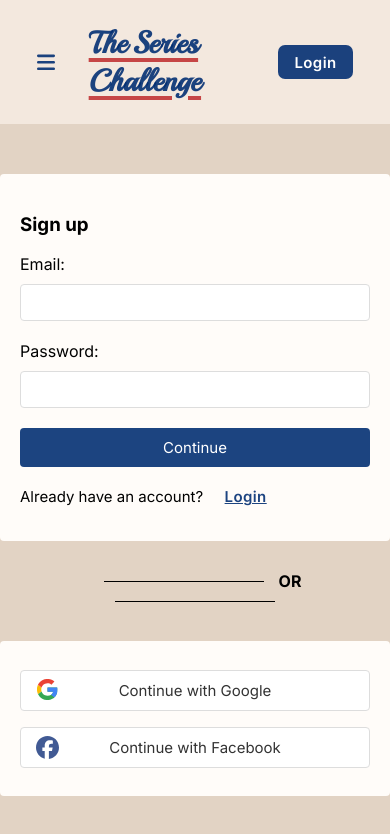
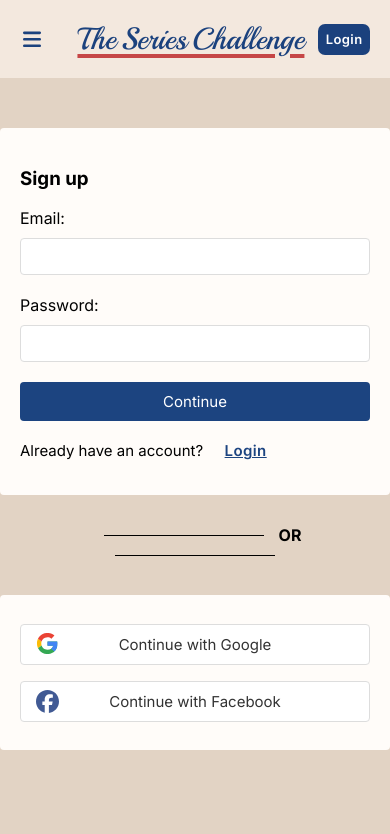
Before and after one commit to robpwatkins/workouts, a React (Create React App) app in the folder client/: page /signup in a window 390 px wide. Shown: the top 834 px of the page. Built offline with nearby package versions, Linux system fonts and the light colour scheme; no server answers.

Commit message:
adjusting responsiveness

```diff
--- a/client/package.json
+++ b/client/package.json
@@ -12,6 +12,7 @@
     "@testing-library/user-event": "^13.5.0",
     "date-fns": "^2.29.3",
     "react": "^18.2.0",
+    "react-device-detect": "^2.2.3",
     "react-dom": "^18.2.0",
     "react-router-dom": "^6.8.1",
     "react-scripts": "5.0.1",
--- a/client/src/components/Team.js
+++ b/client/src/components/Team.js
@@ -1,5 +1,6 @@
 import { useState } from 'react';
 // import { useAuthContext } from '../hooks/useAuthContext';
+import { isMobile } from 'react-device-detect';
 import { usePicksContext } from '../hooks/usePicksContexts';
 
 const Team = ({ seriesId, team, type, win, record, logo, primary, successfulPick, opponentPrimary, concluded }) => {
@@ -9,7 +10,7 @@ const Team = ({ seriesId, team, type, win, record, logo, primary, successfulPick
   const serverUrl = process.env.REACT_APP_SERVER_URL;
 
   const handleMouseEnter = () => {
-    if (concluded) return;
+    if (concluded || isMobile) return;
     setHovered(true);
   };
 
--- a/client/src/index.css
+++ b/client/src/index.css
@@ -161,6 +161,7 @@ header a {
   height: 84px;
   width: 100%;
   font-size: 17px;
+  color: #000;
   border: none;
   background-color: unset;
 }
@@ -723,18 +724,33 @@ td {
 
   header .fa-bars {
     display: block;
-    margin-left: 37px;
+    margin-left: 23px;
     font-size: calc(5px + 4vw);
     color: var(--primary);
   }
 
   header .title {
-    flex: 2;
+    flex: 4;
+    text-align: center;
     z-index: 2;
+  }
+
+  .title h1 {
+    margin: 1.25rem 0;
+    letter-spacing: normal;
+    font-weight: 400;
   }
 
   header .account {
     flex: 1;
+  }
+
+  .account a.login {
+    width: unset;
+    margin-right: 20px;
+    margin-left: 0;
+    padding: 7.5px;
+    font-size: 13px;
   }
 
   header .nav-items.mobile {
@@ -774,6 +790,10 @@ td {
     justify-content: flex-end;
   }
 
+  header .account button {
+    width: unset;
+  }
+
   header .account .signup {
     display: none;
   }
@@ -784,7 +804,7 @@ td {
 
   header .account .login,
   header .account .logout {
-    margin-right: 37px;
+    margin-right: 20px;
   }
 
   header .account .logout {
--- a/client/src/pages/Username.js
+++ b/client/src/pages/Username.js
@@ -27,7 +27,7 @@ const Username = () => {
     const isValid = /^(?!.*--)(?!-)(?!.*-$)[0-9A-Za-z-]*$/.test(value);
 
     if (!isValid) {
-      setError('Invalid username — see above guidelines');
+      setError('Invalid nickname — see above guidelines');
       setCheckingUsername(false);
       return false;
     }
@@ -36,7 +36,7 @@ const Username = () => {
     const exists = await response.json();
 
     if (exists) {
-      setError('Username exists');
+      setError('Nickname is taken');
       setCheckingUsername(false);
       return false;
     }
@@ -79,8 +79,8 @@ const Username = () => {
 
   return (
     <form className="username" onSubmit={e => handleSubmit(e)}>
-      <h2>Create a username</h2>
-      <p>Username may contain letters, numbers and single hyphens, and may not begin or end with a hyphen.</p>
+      <h2>Create a nickname</h2>
+      <p>Your nickname may contain letters, numbers and single hyphens, and may not begin or end with a hyphen.</p>
       <input
         type="username"
         onChange={e => handleChange(e)}
```
Also changed, not shown: 2 other files (tests, documents, lock files or other folders).
